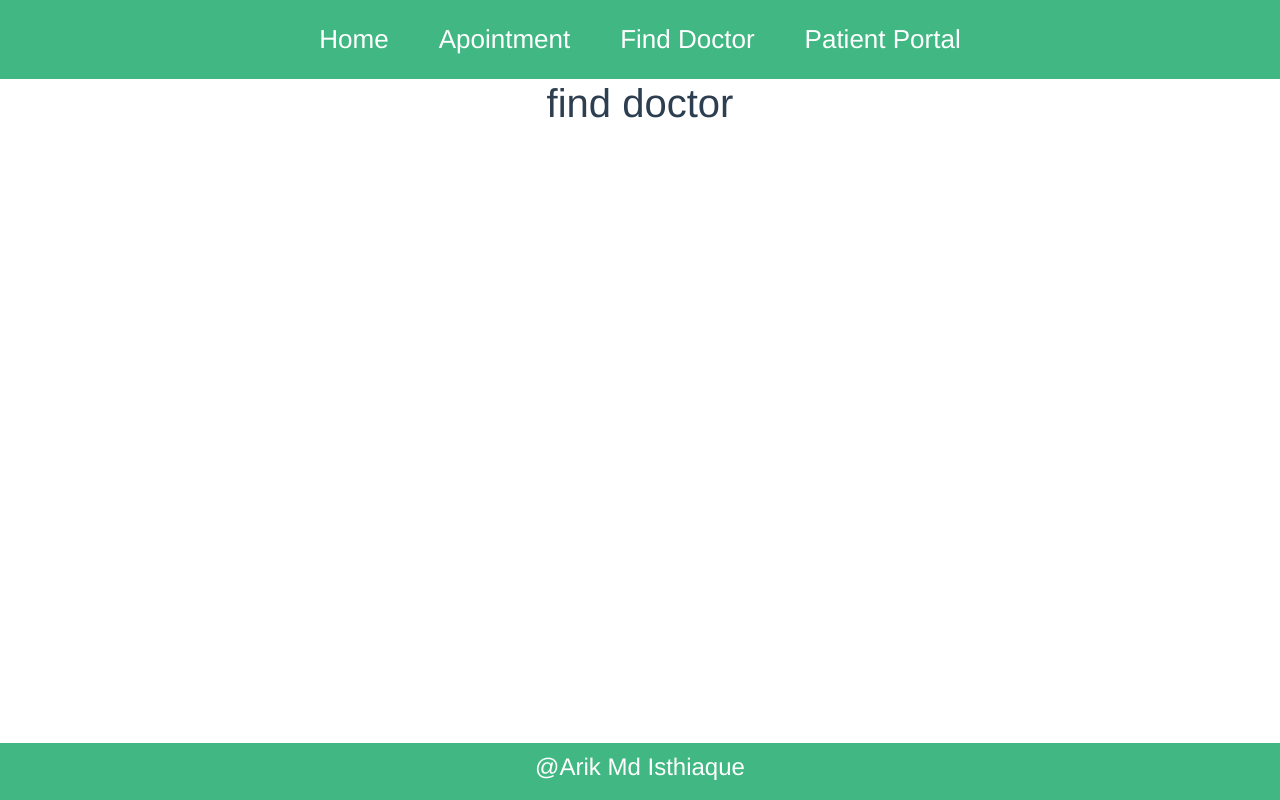
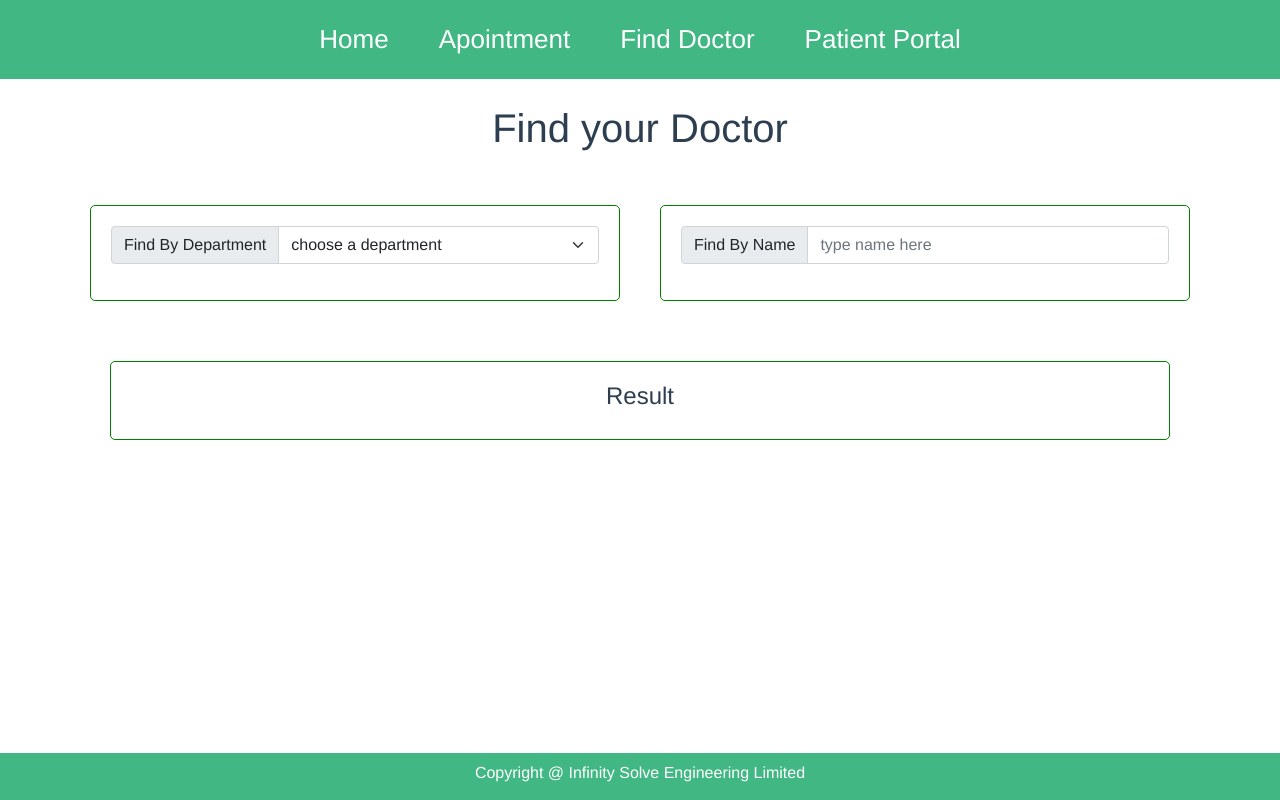
Before and after one commit to Arik096/app_sys_FE, a Vue app: page /finddoctor in a window 1280 px wide. Built offline with nearby package versions, Linux system fonts and the light colour scheme.

Commit message:
find doctor design done

```diff
--- a/src/components/Footer.vue
+++ b/src/components/Footer.vue
@@ -1,6 +1,6 @@
 <template>
   <div class="footer">
-  <h4>@Arik Md Isthiaque</h4>
+  <h6>Copyright @ Infinity Solve Engineering Limited</h6>
 </div>
 </template>
 
--- a/src/components/NavBar.vue
+++ b/src/components/NavBar.vue
@@ -1,7 +1,7 @@
 <template>
   <nav class="navbar navbar-expand-lg navbar-dark bg-teal" id="custom_nav">
     <div class="container-fluid" id="custom_nav">
-      <!-- <a class="navbar-brand" href="#">APP_SYS</a> -->
+      <!-- <a class="navbar-brand" href="#">ISEL</a> -->
       <button
         class="navbar-toggler"
         type="button"
--- a/src/views/FindDoctor.vue
+++ b/src/views/FindDoctor.vue
@@ -1,13 +1,58 @@
 <template>
-  <h1>find doctor</h1>
+  <h1>Find your Doctor</h1>
+  <div class="container">
+    <div class="row">
+      <div class="col-sm" id="find_dept">
+        <h4>
+          <div class="input-group mb-3">
+            <label class="input-group-text" for="inputGroupSelect01"
+              >Find By Department</label
+            >
+            <select class="form-select" id="inputGroupSelect01">
+              <option selected>choose a department</option>
+              <option value="1">One</option>
+              <option value="2">Two</option>
+              <option value="3">Three</option>
+            </select>
+          </div>
+        </h4>
+      </div>
+      <div class="col-sm" id="find_name">
+        <div class="input-group mb-3">
+          <span class="input-group-text" id="basic-addon1">Find By Name</span>
+          <input
+            type="text"
+            class="form-control"
+            placeholder="type name here"
+            aria-label="Username"
+            aria-describedby="basic-addon1"
+          />
+        </div>
+      </div>
+    </div>
+  </div>
+  <div class="container">
+    <div class="row" id="result">
+      <div class="col-sm" id="result_col"><h4>Result</h4></div>
+    </div>
+  </div>
 </template>
 
 <script>
-export default {
-
-}
+export default {};
 </script>
 
 <style>
-
+h1 {
+  padding: 25px;
+}
+#result {
+  padding: 20px;
+}
+#find_dept, #find_name, #result_col {
+  border: 1px solid green;
+  border-radius: 5px;
+  margin: 20px;
+  padding: 20px;
+}
 </style>
```
